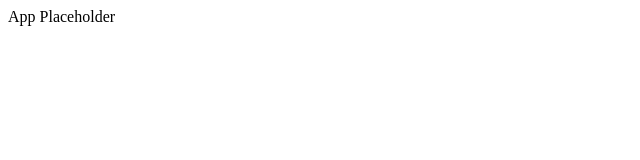
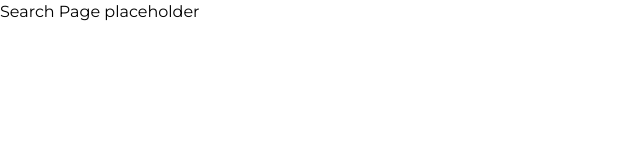
Before and after one commit to ooloo-io/reddit-timer-guks, a React (Create React App) app: page /search in a window 1280 px wide. Shown: the top 160 px of the page, without its empty margins (0-640 px from the left). Built offline with nearby package versions, Linux system fonts and the light colour scheme.

Commit message:
create folder structure and files, add global styles, styled-normalize and theme provider with variables

```diff
--- a/src/App.js
+++ b/src/App.js
@@ -1,10 +1,36 @@
 import React from 'react';
+import {
+  BrowserRouter as Router,
+  Route,
+  Redirect,
+  Switch,
+} from 'react-router-dom';
+
+import Home from './pages/Home/Home';
+import Search from './pages/Search/Search';
+
+import Theme from './shared/styles/theme.styles';
+import GlobalStyle from './shared/styles/global.styles';
+
 
 function App() {
   return (
-    <div>
-      App Placeholder
-    </div>
+    <Theme>
+      <div>
+        <GlobalStyle />
+        <Router>
+          <Switch>
+            <Route path="/" exact>
+              <Home />
+            </Route>
+            <Route path="/search" exact>
+              <Search />
+            </Route>
+            <Redirect to="/" />
+          </Switch>
+        </Router>
+      </div>
+    </Theme>
   );
 }
 
--- /dev/null
+++ b/src/pages/Home/Home.js
@@ -0,0 +1,5 @@
+import React from 'react';
+
+const Home = () => <div>Homepage placeholder</div>;
+
+export default Home;
--- /dev/null
+++ b/src/pages/Search/Search.js
@@ -0,0 +1,6 @@
+import React from 'react';
+
+const Search = () => <div>Search Page placeholder</div>;
+
+
+export default Search;
--- /dev/null
+++ b/src/shared/styles/global.styles.js
@@ -0,0 +1,22 @@
+import { createGlobalStyle } from 'styled-components';
+import { normalize } from 'styled-normalize';
+
+const GlobalStyle = createGlobalStyle`
+  ${normalize}
+console.log('imtheme', props.theme);
+  body {
+    width: 80%;
+    padding: 0;
+    background-color: ${({ theme }) => theme.colors.grayLight};
+    line-height: 1.5;
+    font-family: ${({ theme }) => theme.fonts.primary};
+    font-weight: normal;
+  }
+
+  a {
+      text-decoration: none;
+      color: ${({ theme }) => theme.colors.primary};
+  }
+`;
+
+export default GlobalStyle;
--- /dev/null
+++ b/src/shared/styles/theme.styles.js
@@ -0,0 +1,26 @@
+import React from 'react';
+import { ThemeProvider } from 'styled-components';
+import PropTypes from 'prop-types';
+
+const theme = {
+  colors: {
+    textPrimary: '#636363',
+    grayDark: '#00000',
+    grayLight: '#ffffff',
+    grayBase: '#93918f',
+  },
+  fonts: {
+    primary: 'Montserrat',
+    secondary: 'Bitter',
+  },
+};
+
+const Theme = ({ children }) => (
+  <ThemeProvider theme={theme}>{children}</ThemeProvider>
+);
+
+Theme.propTypes = {
+  children: PropTypes.node.isRequired,
+};
+
+export default Theme;
```
Also changed, not shown: src/assets/images/logo.svg (added), src/pages/Home/Home.styles.js (added), src/pages/Search/Search.styles.js (added).
